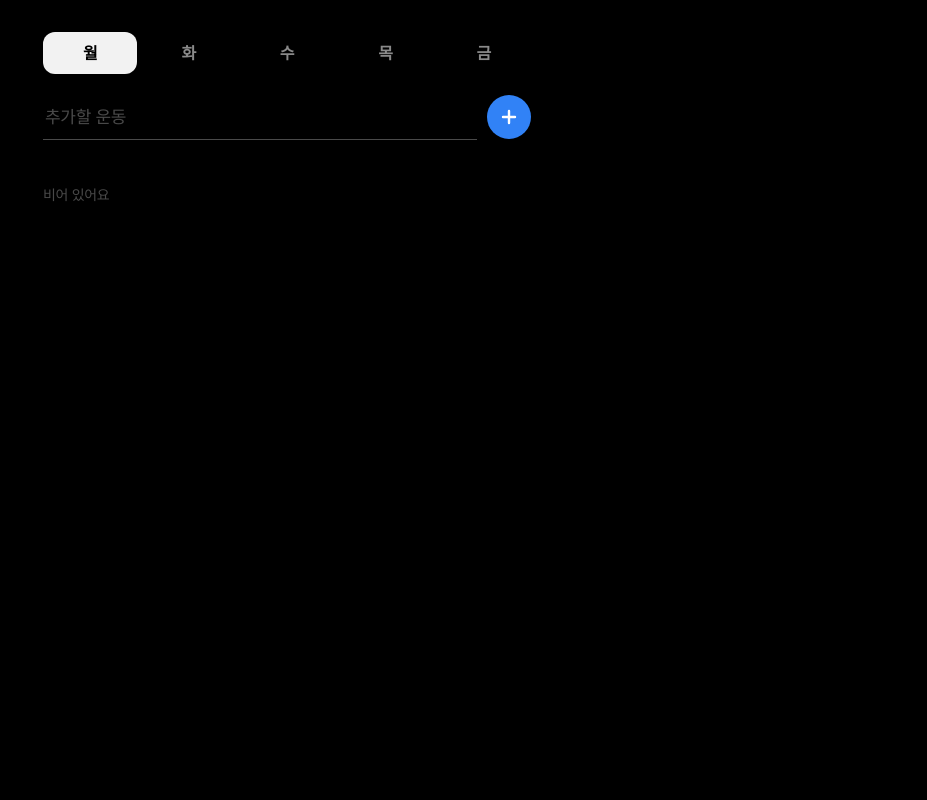
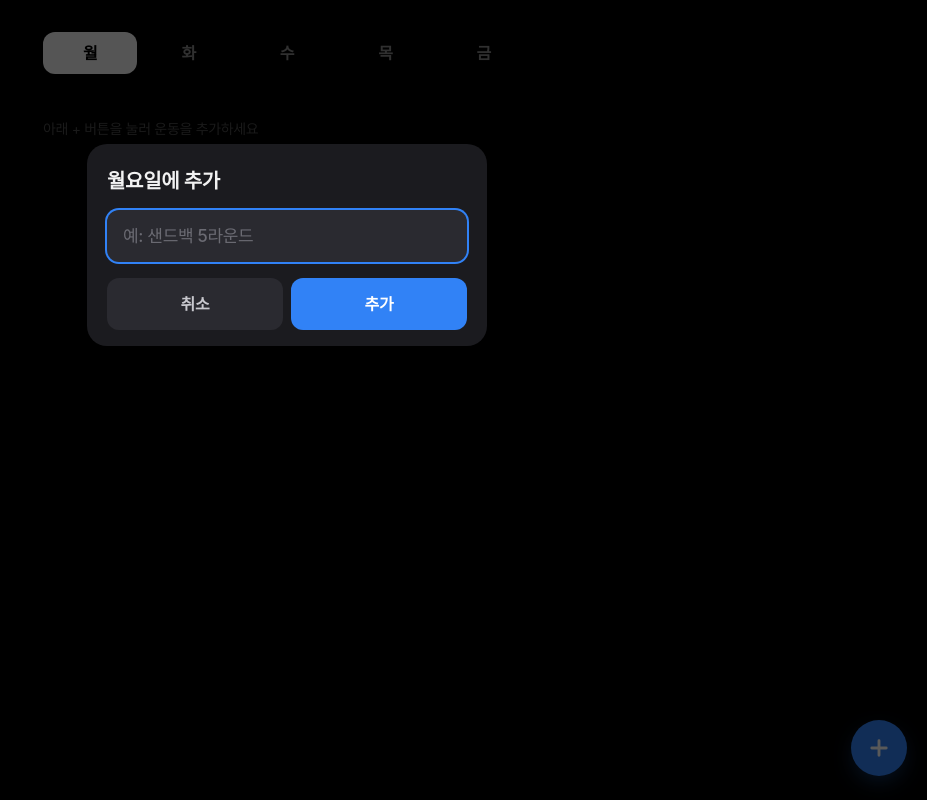
Before and after one commit to Charaing/boxing-routine, a plain HTML site: page index.html in a window 1280 px wide. Both pictures are taken after a click on the button "운동 추가". Shown: the whole page, without its empty margins (353-1280 px from the left). Drawn offline with Linux system fonts and the light colour scheme.

Commit message:
Open a popup from the + button to add items
Co-Authored-By: Claude Opus 5.5 <noreply@anthropic.com>

```diff
--- a/index.html
+++ b/index.html
@@ -39,14 +39,24 @@ button,input{font-family:inherit;letter-spacing:inherit;touch-action:manipulatio
 .day[aria-selected="true"]{background:var(--fg);color:var(--bg)}
 .day.today::after{content:"";position:absolute;left:50%;bottom:5px;width:4px;height:4px;margin-left:-2px;border-radius:50%;background:currentColor}
 
-form{display:flex;align-items:center;gap:10px}
-.plus{flex:none;width:44px;height:44px;padding:0;border:0;border-radius:50%;background:var(--accent);color:#fff;cursor:pointer;display:grid;place-items:center;transition:transform .1s,filter .15s}
-.plus svg{width:20px;height:20px}
-.plus:hover{filter:brightness(1.1)}
-.plus:active{transform:scale(.92)}
-input{flex:1;min-width:0;height:46px;padding:0 2px;border:0;border-bottom:1px solid var(--faint);background:transparent;color:var(--fg);font:400 17px/1 var(--body);outline:none}
-input::placeholder{color:var(--faint)}
-input:focus{border-bottom-color:var(--fg)}
+.fab{position:fixed;z-index:5;right:max(20px,calc(env(safe-area-inset-right,0px) + 20px));bottom:calc(24px + env(safe-area-inset-bottom,0px));width:56px;height:56px;padding:0;border:0;border-radius:50%;background:var(--accent);color:#fff;cursor:pointer;display:grid;place-items:center;box-shadow:0 8px 24px -6px rgba(49,130,246,.55);transition:transform .12s,filter .15s}
+.fab svg{width:24px;height:24px}
+.fab:hover{filter:brightness(1.1)}
+.fab:active{transform:scale(.92)}
+
+.dim{position:fixed;inset:0;z-index:10;background:rgba(0,0,0,.65);display:flex;align-items:flex-start;justify-content:center;padding:max(80px,18vh) max(16px,env(safe-area-inset-right,0px)) 16px max(16px,env(safe-area-inset-left,0px));animation:fade .15s ease}
+.pop{width:100%;max-width:400px;padding:24px 20px 16px;border-radius:20px;background:#1B1B1F;display:flex;flex-direction:column;gap:16px;animation:rise .2s cubic-bezier(.2,.9,.3,1.1)}
+@keyframes fade{from{opacity:0}}
+@keyframes rise{from{opacity:0;transform:translateY(12px) scale(.98)}}
+.pop-title{margin:0;font:700 20px/1.3 var(--body)}
+.pop input{width:100%;height:52px;padding:0 16px;border:0;border-radius:12px;background:#2A2A30;color:var(--fg);font:500 17px/1 var(--body);outline:none}
+.pop input::placeholder{color:#6B6B73}
+.pop input:focus{box-shadow:0 0 0 2px var(--accent)}
+.pop-btns{display:grid;grid-template-columns:1fr 1fr;gap:8px}
+.pop-btns button{height:52px;border:0;border-radius:12px;font:600 16px/1 var(--body);cursor:pointer}
+.cancel{background:#2A2A30;color:#C8C8CE}
+.ok{background:var(--accent);color:#fff}
+.ok:active,.cancel:active{filter:brightness(.9)}
 
 ul{list-style:none;margin:0;padding:0}
 .item{display:grid;grid-template-columns:24px minmax(0,1fr) 28px;align-items:center;gap:12px;min-height:50px;border-bottom:1px solid var(--line);cursor:pointer}
@@ -64,19 +74,28 @@ ul{list-style:none;margin:0;padding:0}
 .empty{margin:4px 0 0;font-size:14px;color:var(--faint)}
 
 :focus-visible{outline:1.5px solid var(--fg);outline-offset:2px}
-input:focus-visible{outline:none}
+.pop input:focus-visible{outline:none}
 .sr{position:absolute;width:1px;height:1px;overflow:hidden;clip:rect(0 0 0 0);white-space:nowrap}
 </style>
 
 <div class="wrap">
   <div class="days" id="days" role="tablist" aria-label="요일"></div>
-  <form id="addForm" autocomplete="off">
-    <label class="sr" for="newItem">추가할 항목</label>
-    <input id="newItem" maxlength="80" placeholder="추가할 운동" enterkeyhint="done">
-    <button class="plus" type="submit" aria-label="추가"><svg viewBox="0 0 20 20" fill="none" stroke="currentColor" stroke-width="2.4" stroke-linecap="round"><path d="M10 4v12M4 10h12"/></svg></button>
+  <ul id="list"></ul>
+  <p class="empty" id="empty" hidden>아래 + 버튼을 눌러 운동을 추가하세요</p>
+</div>
+
+<button class="fab" id="fab" type="button" aria-label="운동 추가"><svg viewBox="0 0 20 20" fill="none" stroke="currentColor" stroke-width="2.4" stroke-linecap="round"><path d="M10 4v12M4 10h12"/></svg></button>
+
+<div class="dim" id="dim" hidden>
+  <form class="pop" id="addForm" autocomplete="off" role="dialog" aria-modal="true" aria-labelledby="popTitle">
+    <p class="pop-title" id="popTitle">월요일에 추가</p>
+    <label class="sr" for="newItem">추가할 운동</label>
+    <input id="newItem" maxlength="80" placeholder="예: 샌드백 5라운드" enterkeyhint="done">
+    <div class="pop-btns">
+      <button class="cancel" id="cancel" type="button">취소</button>
+      <button class="ok" type="submit">추가</button>
+    </div>
   </form>
-  <ul id="list"></ul>
-  <p class="empty" id="empty" hidden>비어 있어요</p>
 </div>
 
 <script>
@@ -145,11 +164,22 @@ input:focus-visible{outline:none}
   $('addForm').addEventListener('submit', e => {
     e.preventDefault();
     const inp = $('newItem'), name = inp.value.trim().replace(/\s+/g,' ');
-    if (!name) return;
+    if (!name) { inp.focus(); return }
     const id = newId(), data = { day: sel, name: name.slice(0,80), doneWeek: '', createdAt: Date.now() };
     items.set(id, data); render(); write(id, data);
-    inp.value = ''; inp.focus();
+    closePop();
   });
+  function openPop(){
+    $('popTitle').textContent = DAYS[sel] + '요일에 추가';
+    $('newItem').value = '';
+    $('dim').hidden = false;
+    $('newItem').focus();
+  }
+  function closePop(){ $('newItem').blur(); $('dim').hidden = true; $('fab').focus({ preventScroll: true }) }
+  $('fab').addEventListener('click', openPop);
+  $('cancel').addEventListener('click', closePop);
+  $('dim').addEventListener('click', e => { if (e.target === $('dim')) closePop() });
+  document.addEventListener('keydown', e => { if (e.key === 'Escape' && !$('dim').hidden) closePop() });
   $('list').addEventListener('click', e => {
     const li = e.target.closest('.item'); if (!li) return;
     const id = li.dataset.id, it = items.get(id); if (!it) return;
```
